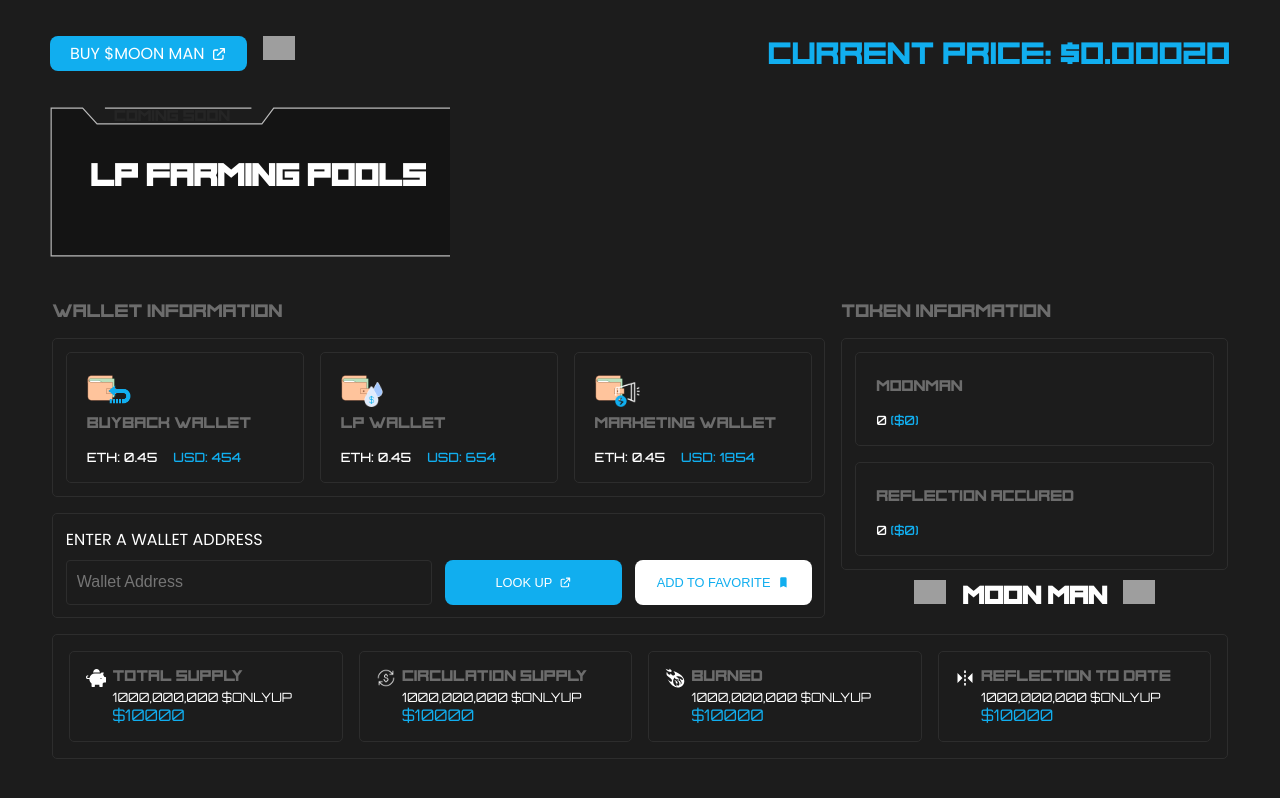
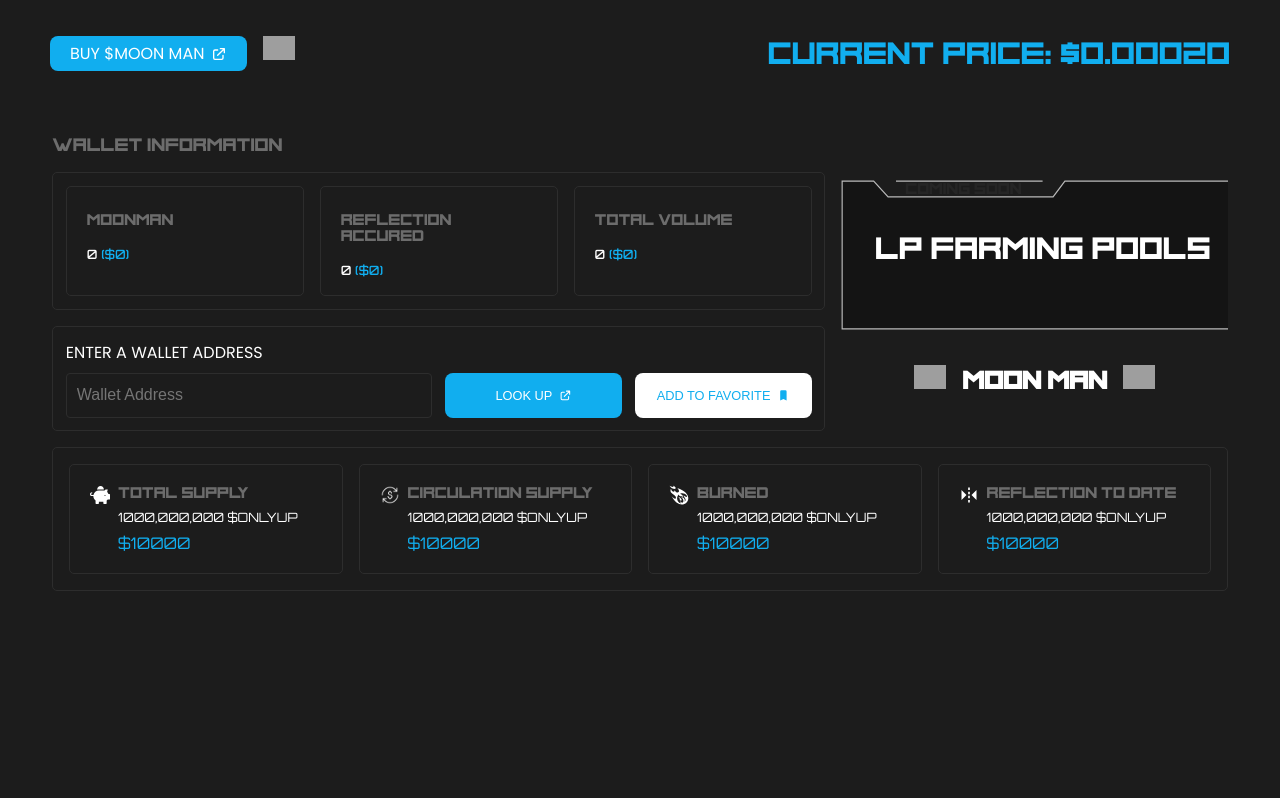
Before and after one commit to Demandtech/gobdashboard, a React (Vite) app: page / in a window 1280 px wide. Built offline with nearby package versions, Linux system fonts and the light colour scheme; grey boxes are pictures that could not be loaded; a web font is replaced by a local one.

Commit message:
fix: layout restructure

```diff
--- a/src/App.jsx
+++ b/src/App.jsx
@@ -1,8 +1,8 @@
 import GlobalStyle from './globalStyles'
 import { Header, Information } from './components'
 import styled from 'styled-components'
-import bgsvg from './assets/svg.svg'
-import moonMan from './assets/moon-man.svg'
+
+
 
 function App() {
   return (
@@ -10,10 +10,7 @@ function App() {
       <GlobalStyle />
       <Header />
       <div className='header'>
-        <div className='coming-soon'>
-          <p>Coming soon</p>
-          <h3>LP Farming Pools</h3>
-        </div>
+
         {/* <div className='logo'>
           <img src={moonMan} alt='' />
         </div> */}
@@ -34,31 +31,7 @@ const Wrapper = styled.div`
     justify-content: space-between;
     align-items: center;
 
-    .coming-soon {
-      flex: 1;
-      color: white;
-      background: url(${bgsvg}) no-repeat;
-      background-size: cover;
-      font-family: phage;
-      min-height: 150px;
-      max-width: 400px;
-      padding-left: 1rem;
-      margin-top: 1rem;
 
-      h3 {
-        font-family: phage;
-        font-size: 2rem;
-        text-align: center;
-        padding-top: 2rem;
-      }
-      p {
-        padding-left: 3rem;
-        color: #8f8f8f;
-        animation-name: blink;
-        animation-duration: 1.5s;
-        animation-iteration-count: infinite;
-      }
-    }
     .logo {
       flex: 1;
       text-align: center;
--- a/src/components/Information.jsx
+++ b/src/components/Information.jsx
@@ -1,39 +1,41 @@
 import TokenInformation from './TokenInformation'
-import WalletInformation from './WalletInformation'
+//import WalletInformation from './WalletInformation'
 import Supply from './Supply'
 import TokenData from './TokenData'
 import styled from 'styled-components'
-import wallet from '../assets/wallet-icon.png'
-import marketing from '../assets/marketing.png'
-import buyback from '../assets/buyback.png'
-import lp from '../assets/lp.png'
+// import wallet from '../assets/wallet-icon.png'
+// import marketing from '../assets/marketing.png'
+// import buyback from '../assets/buyback.png'
+// import lp from '../assets/lp.png'
 import bgsvg from '../assets/svg.svg'
 import { GiBurningMeteor } from 'react-icons/gi'
 import { BiReflectVertical } from 'react-icons/bi'
 import { FaPiggyBank } from 'react-icons/fa'
 import logo from '../assets/logo.png'
+//import bgsvg from './assets/svg.svg'
+//import moonMan from './assets/moon-man.svg'
 
 const Information = () => {
-  const walletInfo = [
-    {
-      name: 'BUYBACK WALLET',
-      icon: { wallet: wallet, subImg: buyback },
-      ethPrice: 0.45,
-      dollarPrice: 454,
-    },
-    {
-      name: 'LP WALLET',
-      icon: { wallet: wallet, subImg: lp },
-      ethPrice: 0.45,
-      dollarPrice: 654,
-    },
-    {
-      name: 'MARKETING WALLET',
-      icon: { wallet: wallet, subImg: marketing },
-      ethPrice: 0.45,
-      dollarPrice: 1854,
-    },
-  ]
+  // const walletInfo = [
+  //   {
+  //     name: 'BUYBACK WALLET',
+  //     icon: { wallet: wallet, subImg: buyback },
+  //     ethPrice: 0.45,
+  //     dollarPrice: 454,
+  //   },
+  //   {
+  //     name: 'LP WALLET',
+  //     icon: { wallet: wallet, subImg: lp },
+  //     ethPrice: 0.45,
+  //     dollarPrice: 654,
+  //   },
+  //   {
+  //     name: 'MARKETING WALLET',
+  //     icon: { wallet: wallet, subImg: marketing },
+  //     ethPrice: 0.45,
+  //     dollarPrice: 1854,
+  //   },
+  // ]
 
   const tokenInfo = [
     {
@@ -43,6 +45,11 @@ const Information = () => {
     },
     {
       name: 'REFLECTION ACCURED',
+      price: 0.0,
+      usd: 0,
+    },
+    {
+      name: 'Total Volume',
       price: 0.0,
       usd: 0,
     },
@@ -81,8 +88,8 @@ const Information = () => {
         <div className='information'>
           <h3 className='title'>Wallet Information</h3>
           <div className='wallet-info-wrapper'>
-            {walletInfo.map((info, index) => {
-              return <WalletInformation info={info} key={index} />
+            {tokenInfo.map((info, index) => {
+              return <TokenInformation info={info} key={index} />
             })}
           </div>
           <div className='token-data'>
@@ -90,12 +97,10 @@ const Information = () => {
             <TokenData />
           </div>
         </div>
-        <div className='information'>
-          <h3 className='title'>Token Information</h3>
-          <div className='token-info-wrapper'>
-            {tokenInfo.map((info, index) => {
-              return <TokenInformation info={info} key={index} />
-            })}
+        <div className='information right-side'>
+          <div className='coming-soon'>
+            <p>Coming soon</p>
+            <h3>LP Farming Pools</h3>
           </div>
           <div className='logo-design'>
             <div className='logo-wrapper'>
@@ -142,7 +147,7 @@ const Wrapper = styled.section`
         display: flex;
         justify-content: center;
         align-items: center;
-        transform: translateY(10px);
+        transform: translateY(35px);
         gap: 1rem;
 
         .logo-wrapper {
@@ -178,15 +183,35 @@ const Wrapper = styled.section`
         padding: 0.8rem;
         border-radius: 5px;
       }
-      .token-info-wrapper {
-        display: flex;
-        flex-direction: column;
-        justify-content: center;
-        gap: 1rem;
-        border: 0.4px solid #2d2d2d;
-        padding: 0.8rem;
-        border-radius: 5px;
+      .coming-soon {
+        flex: 1;
+        color: white;
+        background: url(${bgsvg}) no-repeat;
+        background-size: cover;
+        font-family: phage;
+        min-height: 150px;
+        max-width: 400px;
+        padding-left: 1rem;
+        margin-top: 1rem;
+
+        h3 {
+          font-family: phage;
+          font-size: 2rem;
+          text-align: center;
+          padding-top: 2rem;
+        }
+        p {
+          padding-left: 3rem;
+          color: #8f8f8f;
+          animation-name: blink;
+          animation-duration: 1.5s;
+          animation-iteration-count: infinite;
+        }
       }
+    }
+
+    .right-side {
+      padding-top: 1.8rem;
     }
   }
   .supply-info {
@@ -214,6 +239,23 @@ const Wrapper = styled.section`
       flex-direction: column;
     }
   }
+
+  @media (max-width: 600px) {
+    .info-container {
+      .information {
+        .logo-design {
+          transform: translateY(10px);
+        }
+      }
+      .right-side {
+        padding-top: 0;
+
+        .coming-soon {
+          min-width: 100%;
+        }
+      }
+    }
+  }
 `
 
 export default Information
--- a/src/components/Supply.jsx
+++ b/src/components/Supply.jsx
@@ -20,12 +20,12 @@ const Supply = ({ info }) => {
 }
 
 const Wrapper = styled.article`
-  padding: 1rem;
+  padding: 20px;
   border: 0.4px solid #2d2d2d;
   border-radius: 5px;
   flex: 1;
   display: flex;
-  gap: 0.4rem;
+  gap: 0.5rem;
   align-items: flex-start;
   h3 {
     font-weight: 400;
@@ -35,6 +35,7 @@ const Wrapper = styled.article`
     text-transform: uppercase;
     font-family: Phage;
     font-size: 1rem;
+    padding-bottom: 0.5rem;
   }
   .price {
     display: flex;
@@ -43,6 +44,7 @@ const Wrapper = styled.article`
     .only-up {
       font-family: 'Orbitron', sans-serif;
       font-size: 0.8rem;
+      padding-bottom: 0.5rem;
     }
     .usd {
       color: #11aeef;
--- a/src/components/TokenInformation.jsx
+++ b/src/components/TokenInformation.jsx
@@ -17,6 +17,7 @@ const Wrapper = styled.section`
   border: 0.4px solid #2d2d2d;
   border-radius: 5px;
   padding: 20px;
+  flex: 1;
 
   h3 {
     text-transform: uppercase;
```
